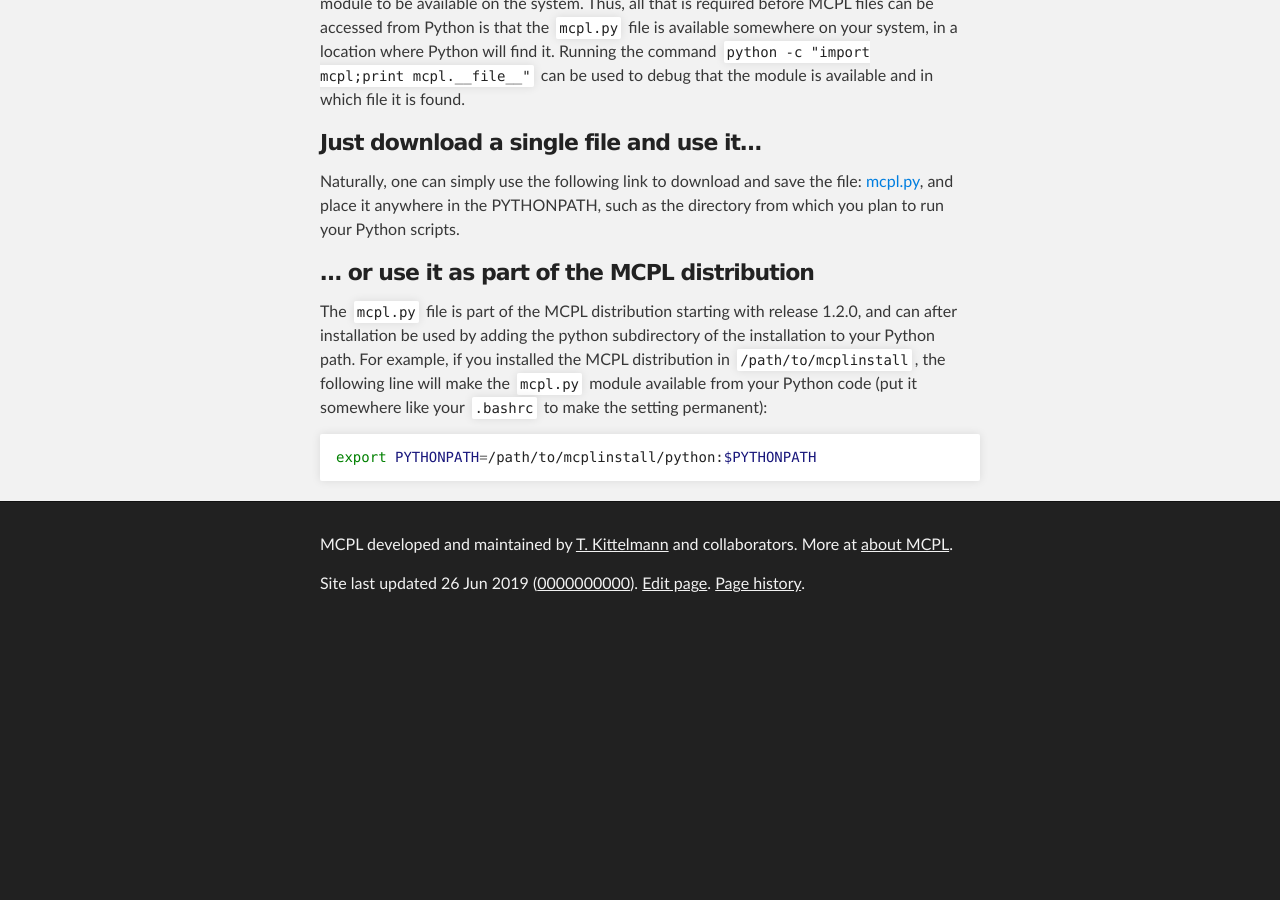
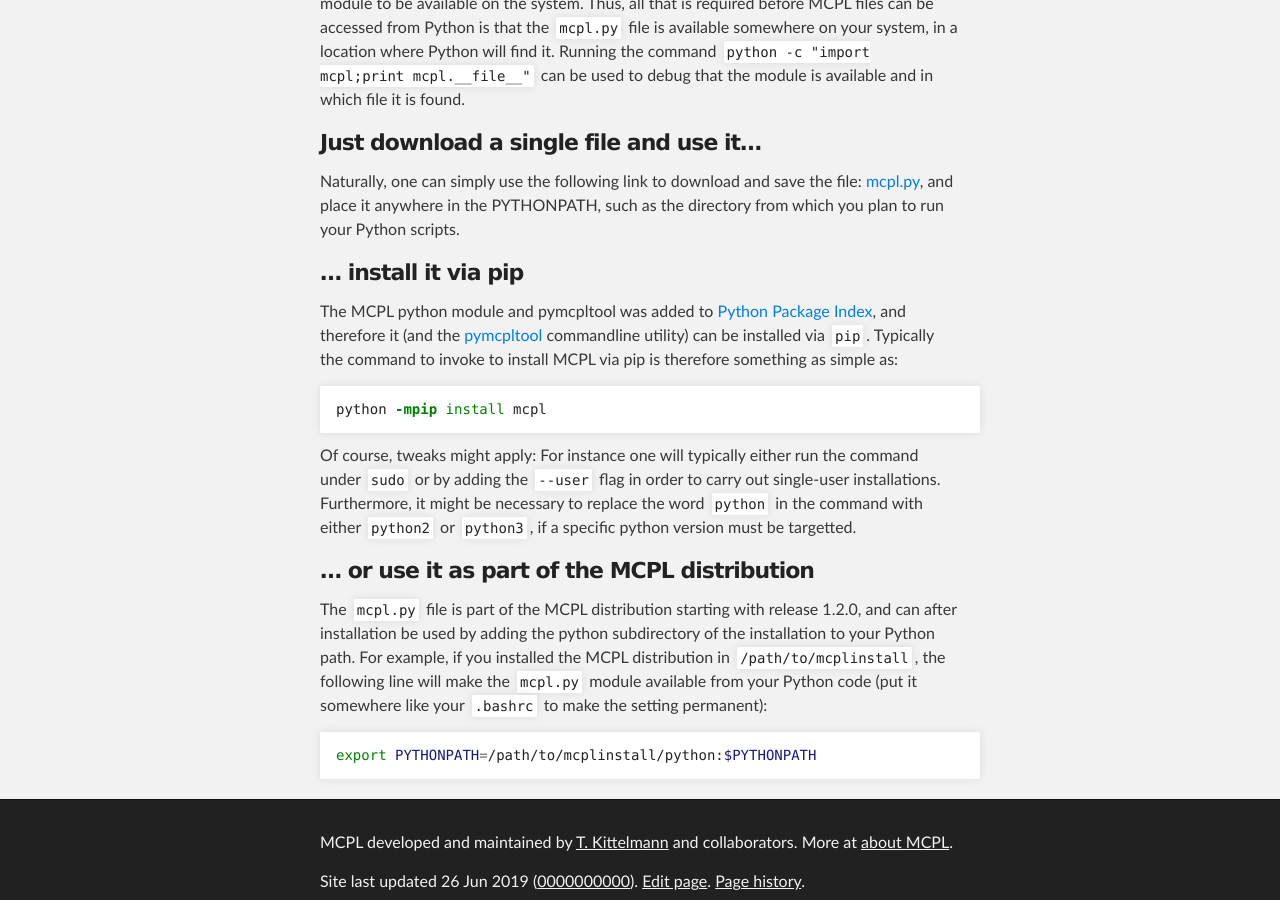
Before and after one commit to mctools/mcpl, a Jekyll site: the page built from usage_python.md, in a window 1280 px wide and 900 px high, scrolled down 2127 px. Built offline with Jekyll 4.4.1, drawn with Linux system fonts in a browser that asks for light colours; before the commit the page ends 2757 px from its top, so only the background shows below that.

Commit message:
More doc updates

````diff
--- a/usage_python.md
+++ b/usage_python.md
@@ -102,6 +102,23 @@ Naturally, one can simply use the following link to download and save the file:
 it anywhere in the PYTHONPATH, such as the directory from which you plan to run
 your Python scripts.
 
+### ... install it via pip
+
+The MCPL python module and pymcpltool was added to [Python Package
+Index](https://pypi.python.org/pypi/mcpl), and therefore it (and the
+[pymcpltool](LOCAL:usage_cmdline#extract-statistics-from-a-file) commandline utility) can be installed via `pip`. Typically the
+command to invoke to install MCPL via pip is therefore something as simple as:
+
+```shell
+python -mpip install mcpl
+```
+
+Of course, tweaks might apply: For instance one will typically either run the
+command under `sudo` or by adding the `--user` flag in order to carry out
+single-user installations. Furthermore, it might be necessary to replace the
+word `python` in the command with either `python2` or `python3`, if a specific
+python version must be targetted.
+
 ### ... or use it as part of the MCPL distribution
 
 The `mcpl.py` file is part of the MCPL distribution starting with release
````
Also changed, not shown: usage_cmdline.md (+3 -0 lines).
